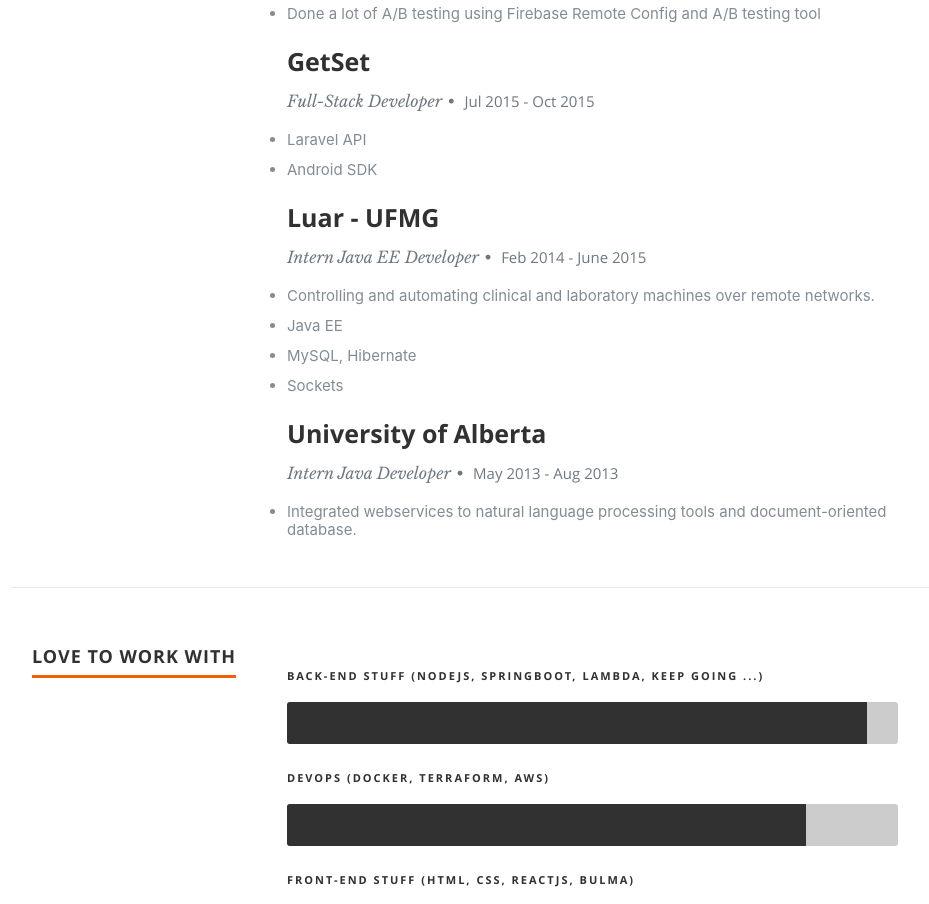
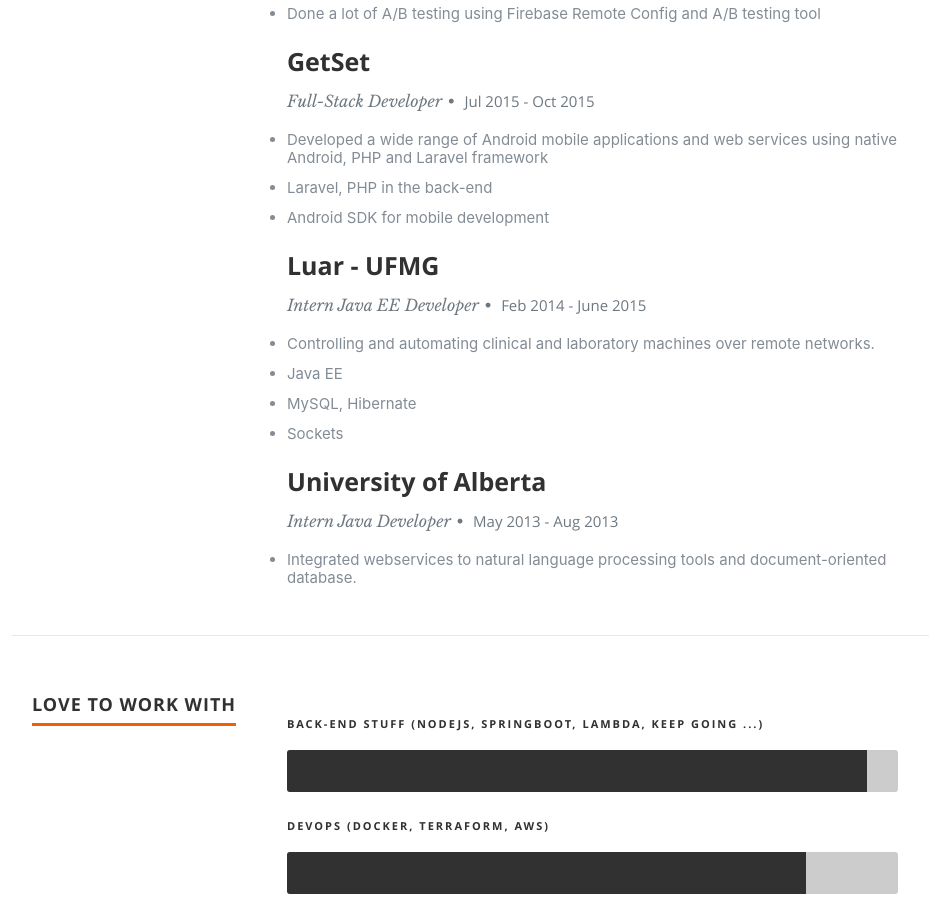
Before and after one commit to gugacavalieri/gugacavalieri.github.io, a React (Create React App) app: page / in a window 1280 px wide. Shown: the part 2320-3224 px from the top of the page, without its empty margins (118-1047 px from the left). Built offline with nearby package versions, Linux system fonts and the light colour scheme.

Commit message:
update resume

```diff
--- a/src/index.js
+++ b/src/index.js
@@ -11,7 +11,7 @@
 library.add(faLinkedin, faTwitter, faDev, faGithub, faChevronCircleDown, faChevronUp);
 
 /* leave a nice message to visitors */
-console.log("%cI knew you would come in here!", "color: #F06000;  font-size: 4.5em; font-weight: bolder; text-shadow: #000 1px 1px;");
+console.log("%cI knew you would come in here! :)", "color: #F06000;  font-size: 4.5em; font-weight: bolder; text-shadow: #000 1px 1px;");
 console.log("%cFeel free to check Dev.to posts at: https://dev.to/gugacavalieri", "color: #F06000;  font-size: 1.5em; font-weight: bolder; text-shadow: #000 1px 1px;")
 
 ReactDOM.render(<App />, document.getElementById('root'));
--- a/src/resumeData.js
+++ b/src/resumeData.js
@@ -97,8 +97,9 @@
         "fromDate":"Jul 2015",
         "toDate":"Oct 2015",
         "Achievements": [
-          "Laravel API",
-          "Android  SDK"
+          "Developed a wide range of Android mobile applications and web services using native Android, PHP and Laravel framework",
+          "Laravel, PHP in the back-end",
+          "Android  SDK for mobile development"
         ]
       },
       {
```
